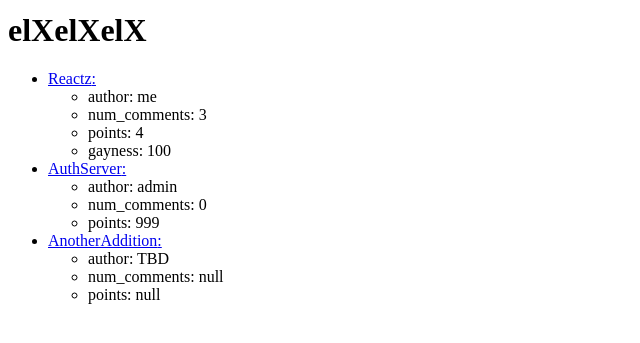
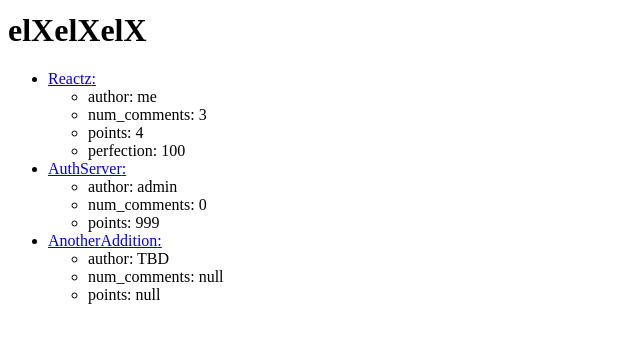
Before and after one commit to KrissAsterisk/Reactz, a React (Vite) app: page / in a window 1280 px wide. Shown: the part 169-512 px from the top of the page, without its empty margins (0-640 px from the left). Built offline with nearby package versions, Linux system fonts and the light colour scheme.

Commit message:
worked with properties - passing them around from 1 component to another; noticed some quirks with passing list={} to a component, where is wrapped the var inside in a list. (i need a better ide god help me)

```diff
--- a/src/App.jsx
+++ b/src/App.jsx
@@ -21,65 +21,51 @@ const jsArray = [`el1`, `el2`, `el3`];
 const makeNoise = () => "AAAAAAAAAAAAAAAAH";
 title.defaultSound = makeNoise();
 
-const List = () => {
-    const list = [{
-        title: "Reactz",
-        url: "localhost:9090",
-        author: "me",
-        num_comments: 3,
-        points: 4,
-        gayness: 100,
-        objectId: 0,
-    },
-    {
-        title: "AuthServer",
-        url: "authserver:9000",
-        author: "admin",
-        num_comments: 0,
-        points: 999,
-        objectId: 1,
-    },
-    {
-        title: "AnotherAddition",
-        url: "0.0.0.0:0000",
-        author: "TBD",
-        num_comments: null,
-        points: null,
-        objectId: 2
-
-    }];
-    return (
-        <ul>
-            {
-                list.map((item) => {
+const PageListItemFilter = ({ item }) => { /* Of course this is redundant and doesn't
+                                              even increase readability, but it's
+                                              here to help visualize how props, aka properties,
+                                              can be transmitted */
+                                              // will be removed from main branch
 
     let delistedItems = [];
-
     for (let key in item) {
         switch (key) {
             case "url": {
-                                var linkToUrl = <a href={`http://${item[key]}`}>{item.title}:</a>;
+                var linkToUrl = <a key={item.objectId} href={`http://${item[key]}`}>{item.title}:</a>;
                 delistedItems.push(linkToUrl);
                 break;
             }
             case "objectId": break;
             case "title": break;
-                            default: delistedItems.push(<ul><li key={key}>{`${key}: ${item[key]} \n`}</li></ul>)
+            default: delistedItems.push(<ul key={key}><li>{`${key}: ${item[key]} \n`}</li></ul>)
         }
     }
 
-                    return <li key={item.objectId}>
+    return <li> {delistedItems} </li>
+}
 
-                        {delistedItems}
+const PageListItem = ({ thisVarCanBeAnything: item }) => {
 
-                    </li>
+    return <PageListItemFilter item={item} />
+}
 
-                })
+const PageList = ({ list: arrayOfWebPageData }) => { /* as discovered later, the parameter passed onto the method can be anything;
+                                                    however, there seem to be params that change what is passed on;
+                                                    such is the case with list = {} here;
+                                                    ---------------------------------------
+                                                    need to extract the arrayList out of the list
+                                                    that was created when passed to List using
+                                                    list = {var}. */
+    return (
+        <ul>
+            {
+                arrayOfWebPageData.map((item) => <PageListItem key={item.objectId} thisVarCanBeAnything={item} />) // suboptimal identifier chosen to prove a point
 
             }
         </ul>
     )
 }
+
 
 const Search = () => {
 
@@ -109,6 +95,33 @@ const Search = () => {
 
 const App = () => {
 
+    const listOfWebPageData = [{
+        title: "Reactz",
+        url: "localhost:9090",
+        author: "me",
+        num_comments: 3,
+        points: 4,
+        perfection: 100,
+        objectId: 0,
+    },
+    {
+        title: "AuthServer",
+        url: "authserver:9000",
+        author: "admin",
+        num_comments: 0,
+        points: 999,
+        objectId: 1,
+    },
+    {
+        title: "AnotherAddition",
+        url: "0.0.0.0:0000",
+        author: "TBD",
+        num_comments: null,
+        points: null,
+        objectId: 2
+
+    }];
+
     console.log(makeNoise());
     const newUser = new User("John", "Timothy");
 
@@ -124,7 +137,7 @@ const App = () => {
 
                 }
             </h1>
-            <List />
+            <PageList list={listOfWebPageData} />
         </div>
 
     )
```
Lines whose indentation alone changed are shown as unchanged.
